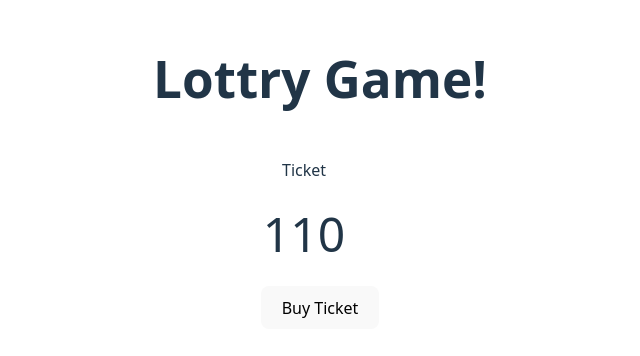
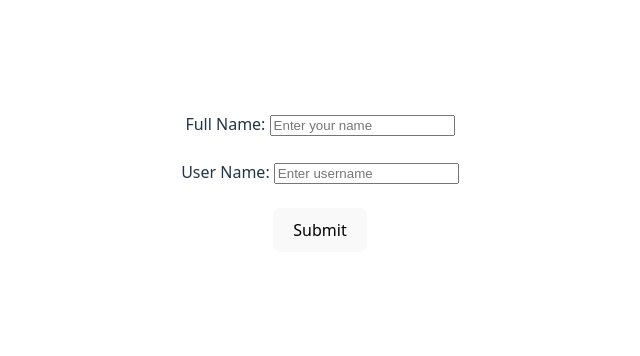
Before and after one commit to shreyash5709/WEBD_STUDY_MATERIALS, a React (Vite) app in the folder 12-ReactJS/react-state-class2/: page / in a window 1280 px wide. Shown: the part 218-574 px from the top of the page, without its empty margins (320-960 px from the left). Built offline with nearby package versions, Linux system fonts and the light colour scheme.

Commit message:
form component and multiple input in form

```diff
--- a/12-ReactJS/react-state-class2/src/App.jsx
+++ b/12-ReactJS/react-state-class2/src/App.jsx
@@ -1,4 +1,5 @@
 import './App.css';
+import Form from './Form';
 import Lottry from './Lottry';
 import LudoBoard from './LudoBoard';
 import Ticket from './Ticket';
@@ -7,7 +8,7 @@
 function App() {
   return (
     <>
-      <Lottry n={3} winningSum={20}/>
+      <Form />
     </>
   )
 }
--- /dev/null
+++ b/12-ReactJS/react-state-class2/src/Form.jsx
@@ -0,0 +1,47 @@
+import { useState } from "react"
+
+export default function Form(){
+    let [formData, setFormData] = useState({
+        fullName: "",
+        userName: ""
+    });
+
+    let handleFormChange = (event) => {
+        setFormData((currData) => {
+            return {...currData, [event.target.name]: event.target.value};
+        })
+    }
+
+    let handleSubmit = (event) => {
+        event.preventDefault();
+        console.log(formData);
+        setFormData({
+            fullName: "",
+            userName: ""
+        });
+    }
+
+     return(
+        <form onSubmit={handleSubmit}>
+            <label htmlFor="fullName">Full Name: </label>
+            <input
+                id="fullName"
+                type="text"
+                placeholder="Enter your name"
+                value={formData.fullName}
+                onChange={handleFormChange}
+                name="fullName"
+            /> <br /><br />
+            <label htmlFor="userName">User Name: </label>
+            <input
+                id="userName"
+                type="text"
+                placeholder="Enter username"
+                value={formData.userName}
+                onChange={handleFormChange}
+                name="userName"
+            /> <br /> <br />
+            <button>Submit</button>
+        </form>
+     )
+}
```
